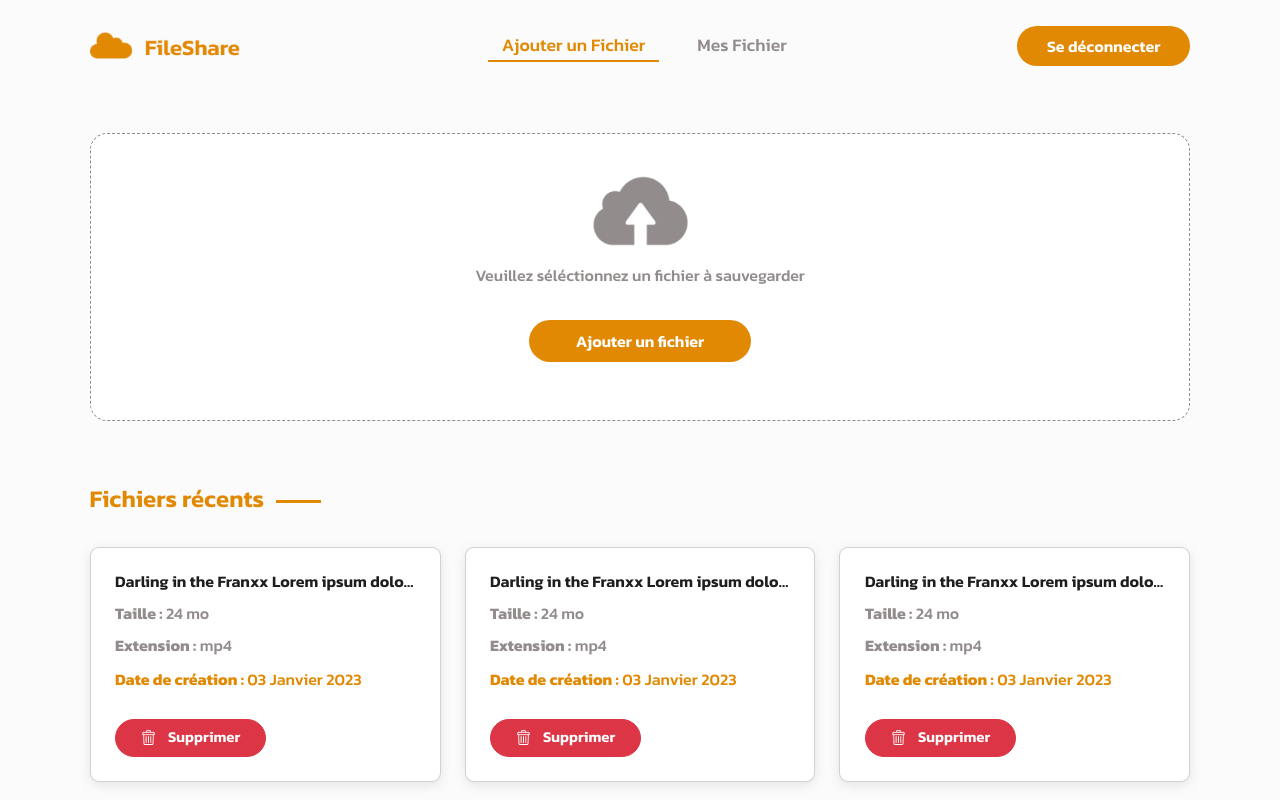
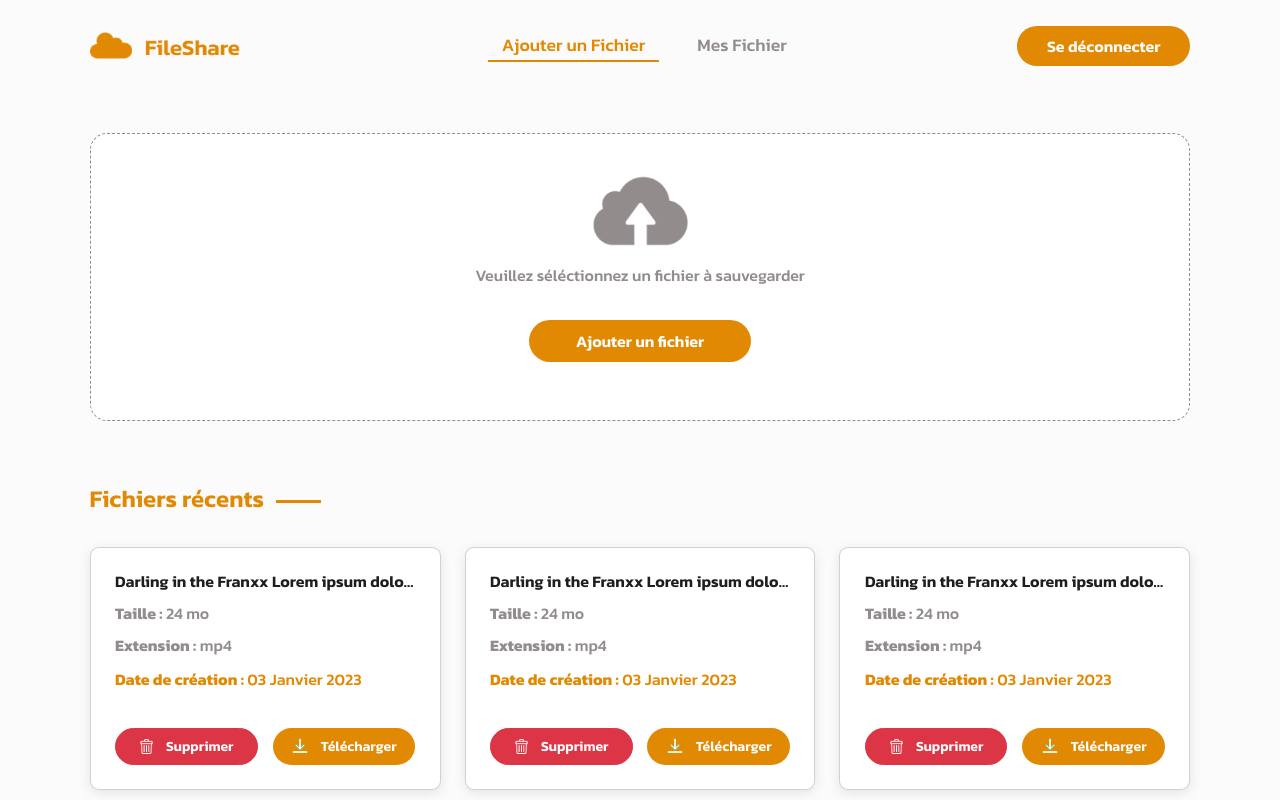
Before and after one commit to KiritoEM/fileshare, a React (Vite) app: page /upload-file in a window 1280 px wide. Shown: the top 800 px of the page. Built offline with nearby package versions, Linux system fonts and the light colour scheme.

Commit message:
add download-button to card

```diff
--- a/src/components/ChildrenComponents/FileCard.tsx
+++ b/src/components/ChildrenComponents/FileCard.tsx
@@ -19,6 +19,7 @@ const FileCard = (): JSX.Element => {
           <span>Date de création :</span> 03 Janvier 2023
         </p>
       </div>
+      <div className="buttons">
         <div className="delete-btn">
           <button className="btn btn-danger">
             <div className="trash-icon">
@@ -29,6 +30,17 @@ const FileCard = (): JSX.Element => {
             </div>
           </button>
         </div>
+        <div className="download-btn">
+          <button className="btn">
+            <div className="trash-icon">
+              <img src="/download.png" alt="" />
+            </div>
+            <div className="label">
+              <p>Télécharger</p>
+            </div>
+          </button>
+        </div>
+      </div>
     </article>
   );
 };
--- a/src/components/ChildrenComponents/UploadHeader.tsx
+++ b/src/components/ChildrenComponents/UploadHeader.tsx
@@ -12,7 +12,7 @@ const AppHeader = (): JSX.Element => {
           {navItems.map((item, Navindex) => (
             <li key={Navindex}>
               <a
-                href=""
+                href={item.url}
                 id={window.location.pathname === item.url ? "active" : ""}
               >
                 {item.label}
@@ -22,9 +22,7 @@ const AppHeader = (): JSX.Element => {
         </ul>
       </div>
       <div className="button">
-         <button className="btn">
-              Se déconnecter
-         </button>
+        <button className="btn">Se déconnecter</button>
       </div>
     </section>
   );
--- a/src/pages/AllFiles.tsx
+++ b/src/pages/AllFiles.tsx
@@ -1,9 +1,11 @@
-const AllFiles = () : JSX.Element => {
-    return (
-        <div>
+import AppHeader from "../components/ChildrenComponents/UploadHeader";
 
-        </div>
-    );
+const AllFiles = (): JSX.Element => {
+  return (
+    <section id="AllFile-page">
+      <AppHeader />
+    </section>
+  );
 };
 
 export default AllFiles;
--- a/src/styles/upload-file/file-card.scss
+++ b/src/styles/upload-file/file-card.scss
@@ -63,26 +63,69 @@
         }
     }
 
+    .buttons {
+        margin-top: 14px;
+        display: flex;
+        align-items: center;
+        width: 100%;
+        margin-top: 37px;
+        gap: 5%;
+
         .delete-btn {
-        margin-top: 28px;
+            width: 50%;
+
+            .btn {
+                display: flex;
+                justify-content: center;
+                align-items: center;
+                gap: 12px;
+                border-radius: 32px;
+                padding-top: 5.5px;
+                padding-bottom: 5.5px;
+                width: 100%;
+
+                p {
+                    margin-bottom: 0;
+                    font-weight: 600;
+                    font-size: 14px;
+                }
+
+                img {
+                    position: relative;
+                    top: -2px;
+                    width: 15px;
+                }
+            }
+        }
+
+        .download-btn {
+            width: 50%;
 
             .btn {
                 display: flex;
                 align-items: center;
                 gap: 12px;
+                justify-content: center;
                 border-radius: 32px;
-            padding: 6px 25px;
+                width: 100%;
+                padding-top: 5.5px;
+                padding-bottom: 5.5px;
+                background-color: $primary;
 
                 p {
                     margin-bottom: 0;
+                    font-size: 14px;
                     font-weight: 600;
-                font-size: 15px;
+                    color: #fff;
                 }
 
                 img {
                     position: relative;
                     top: -2px;
+                    width: 18px;
                 }
             }
         }
     }
+
+}
```
Also changed, not shown: public/download.png (added). Lines whose indentation alone changed are shown as unchanged.
